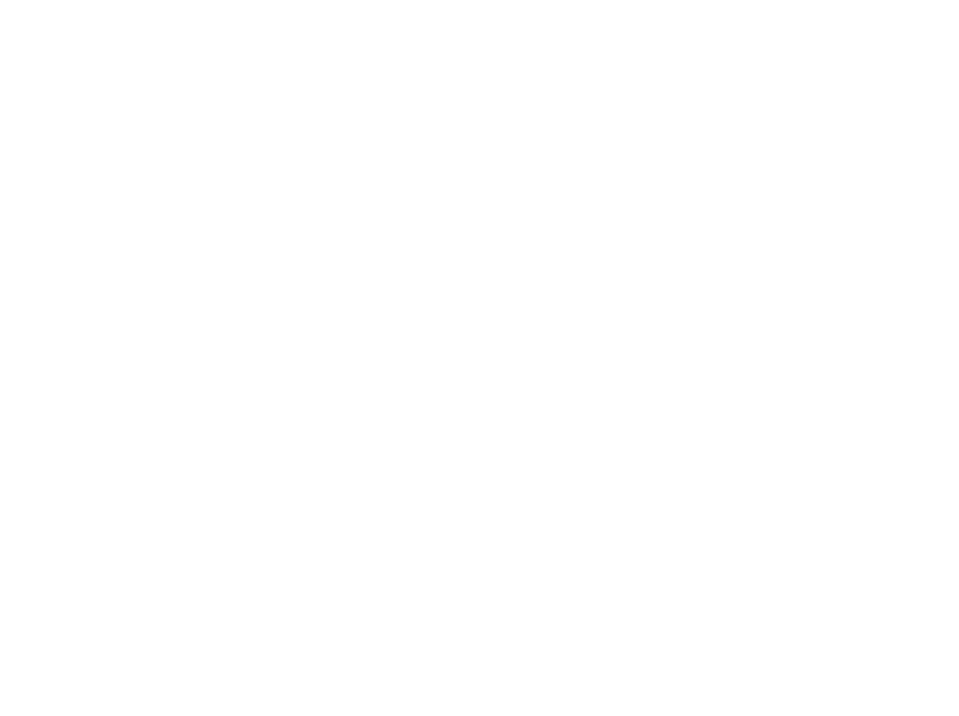
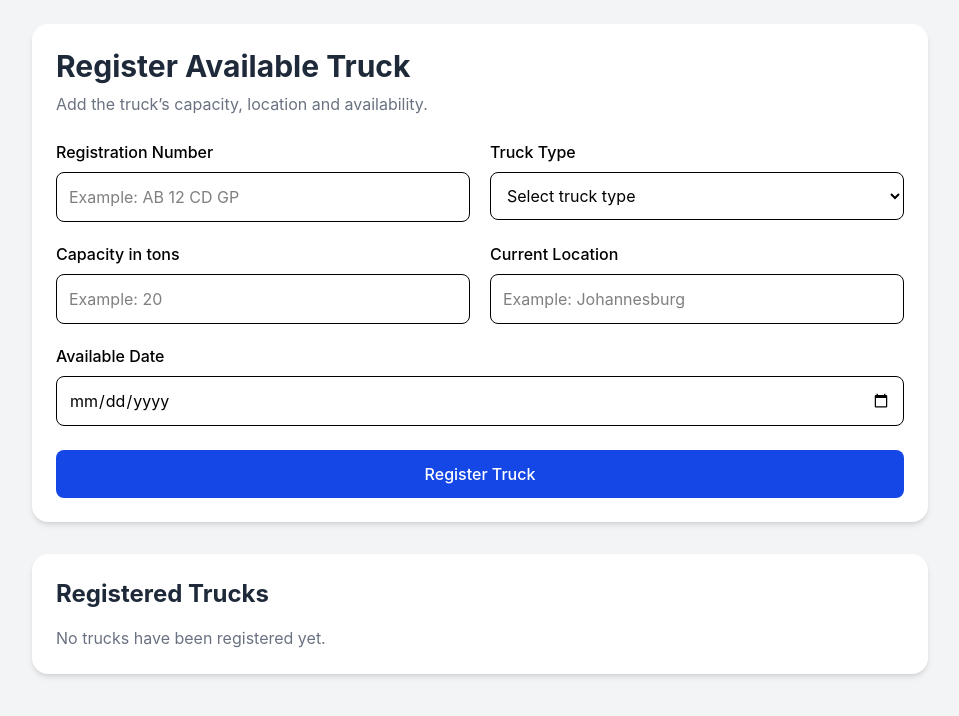
Before and after one commit to primrosekealeboga/tamp-mvp, a React (Vite) app: page /trucks in a window 1280 px wide. Before the commit this address had no page. Shown: the top 716 px of the page, without its empty margins (160-1119 px from the left). Built offline with nearby package versions, Linux system fonts and the light colour scheme.

Commit message:
Add truck posting feature

```diff
--- a/src/App.jsx
+++ b/src/App.jsx
@@ -4,6 +4,7 @@ import { BrowserRouter, Routes, Route } from "react-router-dom";
 import Login from "./pages/Login/Login";
 import Dashboard from "./pages/Dashboard/Dashboard";
 import LoadPosting from "./pages/LoadPosting/LoadPosting";
+import TruckPosting from "./pages/TruckPosting/TruckPosting";
 
 function App() {
   return (
@@ -12,6 +13,7 @@ function App() {
         <Route path="/" element={<Login />} />
         <Route path="/dashboard" element={<Dashboard />} />
         <Route path="/loads" element={<LoadPosting />} />
+        <Route path="/trucks" element={<TruckPosting />} />
       </Routes>
     </BrowserRouter>
   );
--- /dev/null
+++ b/src/pages/TruckPosting/TruckPosting.jsx
@@ -0,0 +1,224 @@
+import { useState } from "react";
+
+function TruckPosting() {
+  const [truckData, setTruckData] = useState({
+    registrationNumber: "",
+    truckType: "",
+    capacity: "",
+    currentLocation: "",
+    availableDate: "",
+  });
+
+  const [trucks, setTrucks] = useState([]);
+
+  const handleSubmit = () => {
+    if (
+      !truckData.registrationNumber.trim() ||
+      !truckData.truckType.trim() ||
+      !truckData.capacity ||
+      !truckData.currentLocation.trim() ||
+      !truckData.availableDate
+    ) {
+      alert("Please complete all truck details.");
+      return;
+    }
+
+    const newTruck = {
+      ...truckData,
+      id: Date.now(),
+      status: "Available",
+    };
+
+    setTrucks([...trucks, newTruck]);
+
+    alert("Truck registered successfully!");
+
+    setTruckData({
+      registrationNumber: "",
+      truckType: "",
+      capacity: "",
+      currentLocation: "",
+      availableDate: "",
+    });
+  };
+
+  return (
+    <div className="min-h-screen bg-gray-100 p-6">
+      <div className="mx-auto max-w-4xl">
+        <div className="rounded-2xl bg-white p-6 shadow-md">
+          <h1 className="text-3xl font-bold text-gray-800">
+            Register Available Truck
+          </h1>
+
+          <p className="mt-2 text-gray-500">
+            Add the truck’s capacity, location and availability.
+          </p>
+
+          <div className="mt-6 grid grid-cols-1 gap-5 md:grid-cols-2">
+            <div>
+              <label className="mb-2 block font-medium">
+                Registration Number
+              </label>
+
+              <input
+                type="text"
+                placeholder="Example: AB 12 CD GP"
+                value={truckData.registrationNumber}
+                onChange={(e) =>
+                  setTruckData({
+                    ...truckData,
+                    registrationNumber: e.target.value,
+                  })
+                }
+                className="w-full rounded-lg border p-3"
+              />
+            </div>
+
+            <div>
+              <label className="mb-2 block font-medium">
+                Truck Type
+              </label>
+
+              <select
+                value={truckData.truckType}
+                onChange={(e) =>
+                  setTruckData({
+                    ...truckData,
+                    truckType: e.target.value,
+                  })
+                }
+                className="w-full rounded-lg border p-3"
+              >
+                <option value="">Select truck type</option>
+                <option value="Flatbed">Flatbed</option>
+                <option value="Refrigerated">Refrigerated</option>
+                <option value="Tanker">Tanker</option>
+                <option value="Box Truck">Box Truck</option>
+                <option value="Tipper">Tipper</option>
+              </select>
+            </div>
+
+            <div>
+              <label className="mb-2 block font-medium">
+                Capacity in tons
+              </label>
+
+              <input
+                type="number"
+                min="1"
+                placeholder="Example: 20"
+                value={truckData.capacity}
+                onChange={(e) =>
+                  setTruckData({
+                    ...truckData,
+                    capacity: e.target.value,
+                  })
+                }
+                className="w-full rounded-lg border p-3"
+              />
+            </div>
+
+            <div>
+              <label className="mb-2 block font-medium">
+                Current Location
+              </label>
+
+              <input
+                type="text"
+                placeholder="Example: Johannesburg"
+                value={truckData.currentLocation}
+                onChange={(e) =>
+                  setTruckData({
+                    ...truckData,
+                    currentLocation: e.target.value,
+                  })
+                }
+                className="w-full rounded-lg border p-3"
+              />
+            </div>
+
+            <div className="md:col-span-2">
+              <label className="mb-2 block font-medium">
+                Available Date
+              </label>
+
+              <input
+                type="date"
+                value={truckData.availableDate}
+                onChange={(e) =>
+                  setTruckData({
+                    ...truckData,
+                    availableDate: e.target.value,
+                  })
+                }
+                className="w-full rounded-lg border p-3"
+              />
+            </div>
+          </div>
+
+          <button
+            type="button"
+            onClick={handleSubmit}
+            className="mt-6 w-full rounded-lg bg-blue-700 py-3 font-medium text-white transition hover:bg-blue-800"
+          >
+            Register Truck
+          </button>
+        </div>
+
+        <div className="mt-8 rounded-2xl bg-white p-6 shadow-md">
+          <h2 className="text-2xl font-bold text-gray-800">
+            Registered Trucks
+          </h2>
+
+          {trucks.length === 0 ? (
+            <p className="mt-4 text-gray-500">
+              No trucks have been registered yet.
+            </p>
+          ) : (
+            <div className="mt-4 overflow-x-auto">
+              <table className="w-full border-collapse">
+                <thead>
+                  <tr className="bg-gray-100 text-left">
+                    <th className="border p-3">Registration</th>
+                    <th className="border p-3">Type</th>
+                    <th className="border p-3">Capacity</th>
+                    <th className="border p-3">Location</th>
+                    <th className="border p-3">Available</th>
+                    <th className="border p-3">Status</th>
+                  </tr>
+                </thead>
+
+                <tbody>
+                  {trucks.map((truck) => (
+                    <tr key={truck.id}>
+                      <td className="border p-3">
+                        {truck.registrationNumber}
+                      </td>
+                      <td className="border p-3">{truck.truckType}</td>
+                      <td className="border p-3">
+                        {truck.capacity} tons
+                      </td>
+                      <td className="border p-3">
+                        {truck.currentLocation}
+                      </td>
+                      <td className="border p-3">
+                        {truck.availableDate}
+                      </td>
+                      <td className="border p-3">
+                        <span className="rounded-full bg-green-100 px-3 py-1 text-sm font-medium text-green-700">
+                          {truck.status}
+                        </span>
+                      </td>
+                    </tr>
+                  ))}
+                </tbody>
+              </table>
+            </div>
+          )}
+        </div>
+      </div>
+    </div>
+  );
+}
+
+export default TruckPosting;
```
